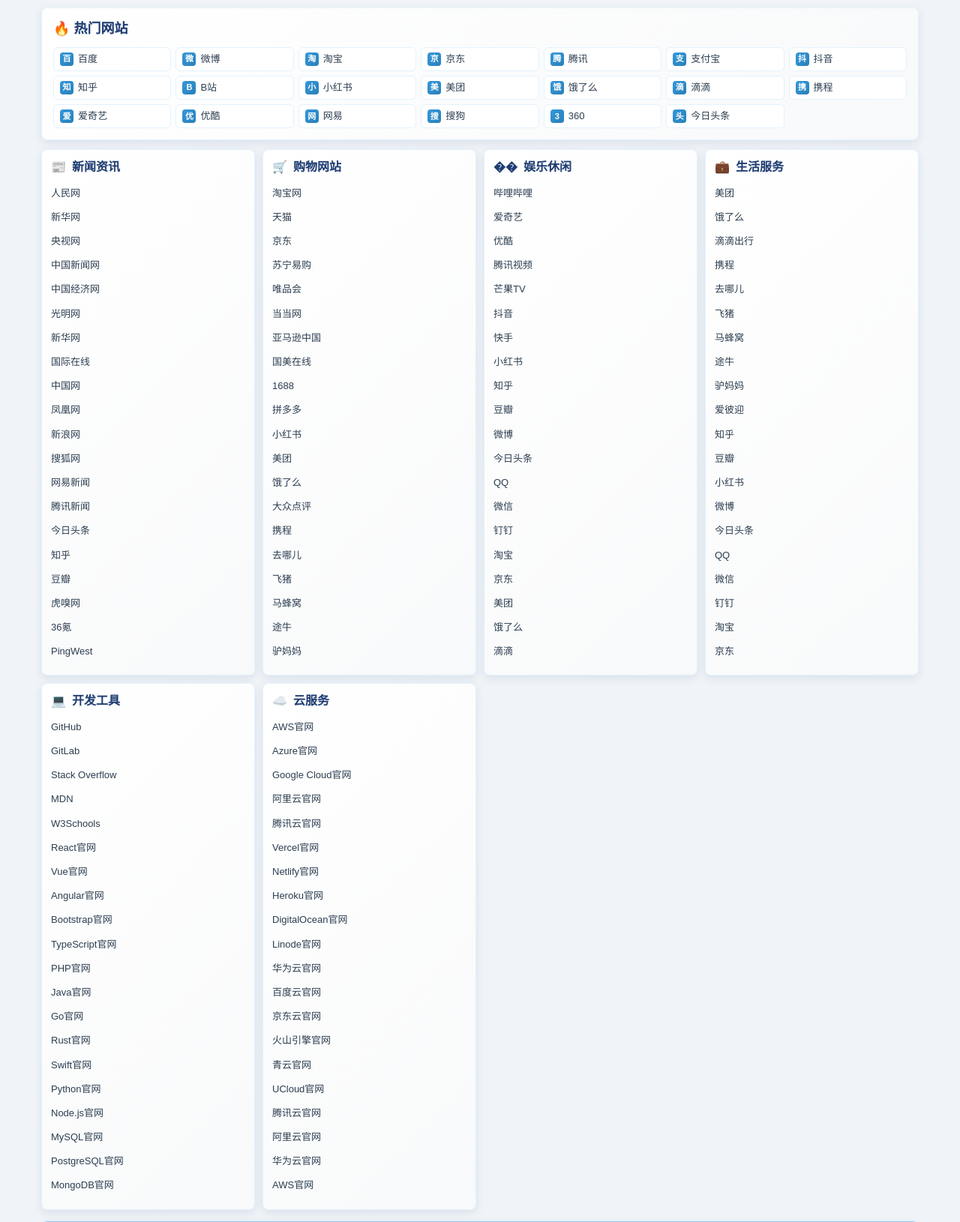
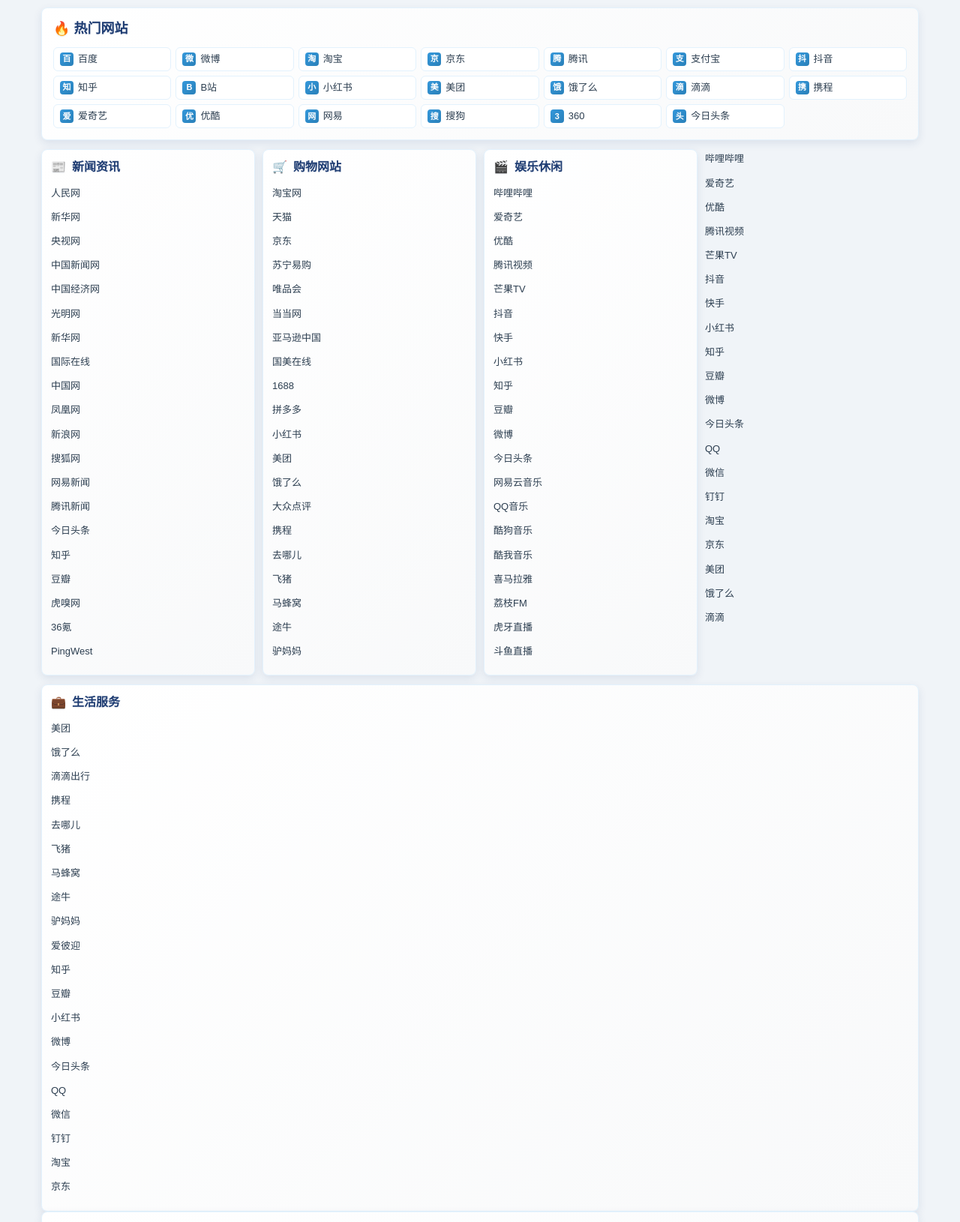
Before and after one commit to shaowangzhen/search-project, a PHP site: page /docs/ in a window 1280 px wide. Shown: the part 156-1786 px from the top of the page at 75% size. Run offline with PHP 8.4, Linux system fonts and the light colour scheme.

Commit message:
修复娱乐休闲卡片内容分类问题
问题修复：
✅ 移除不相关的网站（QQ、微信、钉钉、淘宝、京东等）
✅ 重新整理为纯娱乐休闲类网站
✅ 添加更多音乐、直播类娱乐平台

修复前问题：
- 混入了社交工具（QQ、微信、钉钉）
- 混入了购物网站（淘宝、京东）
- 混入了生活服务（美团、饿了么、滴滴）

修复后内容：
- 视频平台：B站、爱奇艺、优酷、腾讯视频、芒果TV
- 短视频：抖音、快手、小红书
- 社交娱乐：知乎、豆瓣、微博、今日头条
- 音乐平台：网易云音乐、QQ音乐、酷狗、酷我
- 音频平台：喜马拉雅、荔枝FM
- 直播平台：虎牙、斗鱼

现在娱乐休闲卡片内容更加准确和丰富！

```diff
--- a/frontend/public/index.php
+++ b/frontend/public/index.php
@@ -710,10 +710,32 @@ if ($_SERVER['REQUEST_METHOD'] === 'POST' && isset($_POST['query'])) {
 
             <div class="column" id="entertainment">
                 <div class="column-title">
-                    <span>��</span>
+                    <span>🎬</span>
                     <span>娱乐休闲</span>
                 </div>
                 <ul class="link-list">
+                    <li><a href="https://www.bilibili.com" target="_blank">哔哩哔哩</a></li>
+                    <li><a href="https://www.iqiyi.com" target="_blank">爱奇艺</a></li>
+                    <li><a href="https://www.youku.com" target="_blank">优酷</a></li>
+                    <li><a href="https://v.qq.com" target="_blank">腾讯视频</a></li>
+                    <li><a href="https://www.mgtv.com" target="_blank">芒果TV</a></li>
+                    <li><a href="https://www.douyin.com" target="_blank">抖音</a></li>
+                    <li><a href="https://www.kuaishou.com" target="_blank">快手</a></li>
+                    <li><a href="https://www.xiaohongshu.com" target="_blank">小红书</a></li>
+                    <li><a href="https://www.zhihu.com" target="_blank">知乎</a></li>
+                    <li><a href="https://www.douban.com" target="_blank">豆瓣</a></li>
+                    <li><a href="https://www.weibo.com" target="_blank">微博</a></li>
+                    <li><a href="https://www.toutiao.com" target="_blank">今日头条</a></li>
+                    <li><a href="https://music.163.com" target="_blank">网易云音乐</a></li>
+                    <li><a href="https://music.qq.com" target="_blank">QQ音乐</a></li>
+                    <li><a href="https://www.kugou.com" target="_blank">酷狗音乐</a></li>
+                    <li><a href="https://www.kuwo.cn" target="_blank">酷我音乐</a></li>
+                    <li><a href="https://www.ximalaya.com" target="_blank">喜马拉雅</a></li>
+                    <li><a href="https://www.lizhi.fm" target="_blank">荔枝FM</a></li>
+                    <li><a href="https://www.huya.com" target="_blank">虎牙直播</a></li>
+                    <li><a href="https://www.douyu.com" target="_blank">斗鱼直播</a></li>
+                </ul>
+            </div>                <ul class="link-list">
                     <li><a href="https://www.bilibili.com" target="_blank">哔哩哔哩</a></li>
                     <li><a href="https://www.iqiyi.com" target="_blank">爱奇艺</a></li>
                     <li><a href="https://www.youku.com" target="_blank">优酷</a></li>
```
